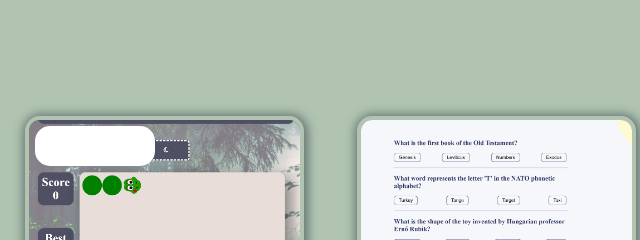
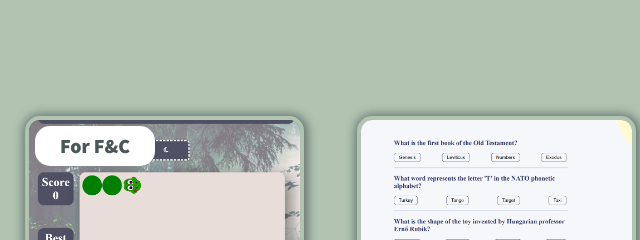
Before and after one commit to AnyaVeselova/portfolio-website, a plain HTML site: page index.html in a window 1280 px wide. Shown: the part 3560-3800 px from the top of the page, 149-789 px from the left. Drawn offline with nearby package versions, Linux system fonts and the light colour scheme.

Commit message:
style: change the content of the badge of the featured project card

```diff
--- a/index.html
+++ b/index.html
@@ -215,7 +215,7 @@
           <i class="fa-regular fa-hand-point-left fa-xl"></i>
           <div class="carousel-content">
             <div class="my-card project_item">
-              <div id="featured-card"></div>
+              <div id="featured-card"><h3>For F&C</h3></div>
               <div class="img_container snake"></div>
               <div class="project_info">
                 <div class="project_align">
```
